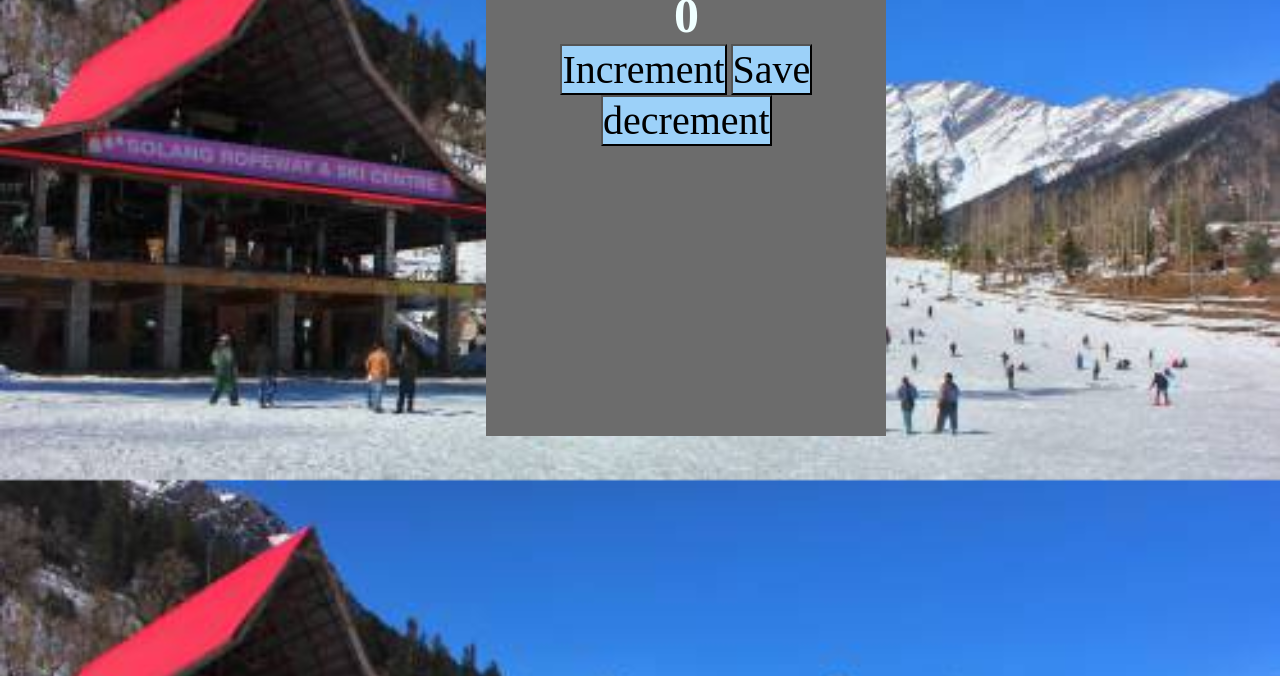
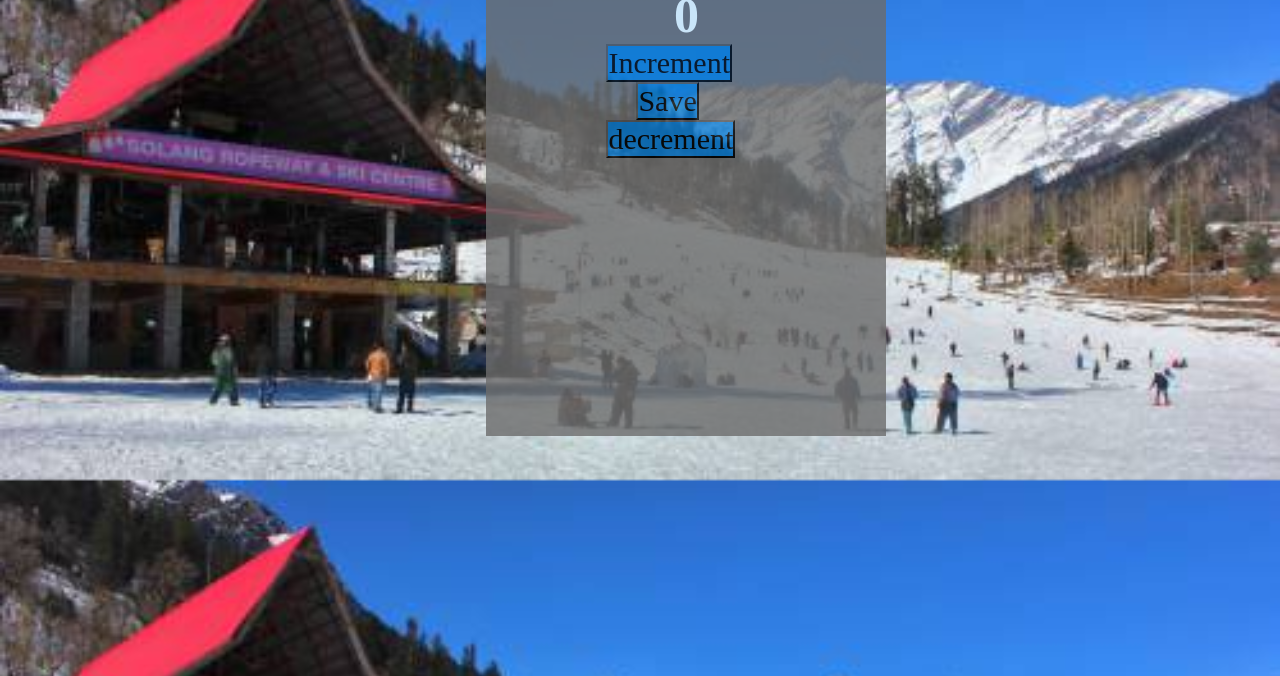
Before and after one commit to sumitku10/people-counting, a plain HTML site: page index.html in a window 1280 px wide. Shown: the part 124-800 px from the top of the page. Drawn offline with Linux system fonts and the light colour scheme.

Commit message:
transparent

```diff
--- a/index.css
+++ b/index.css
@@ -18,6 +18,7 @@ body{
     position: absolute;
     top: 60px;
     left: 38%;
+    opacity: 80%;
     background-color: #6c6c6c;
 
 }
@@ -31,24 +32,27 @@ h1{
 h2{
     font-size: 50px;
     color: azure;
-
     position: relative;
     top: 50px;
 }
 
 button{
-
+    display: block;
     position: relative;
     top: 50px;
-    font-size: 40px;
-    background-color: rgb(156, 209, 249);
+    left: 120px;
+    font-size: 30px;
+    background-color: rgb(10, 122, 209);
 
 }
 
 button:hover{
-    color: rgb(95, 95, 95);
+    color: rgb(125, 0, 0);
 }
-
+#save-btn{
+    position: relative;
+    left: 150px;
+}
 #increment-btn{
     text-align: center;
     border: 80px;
```
